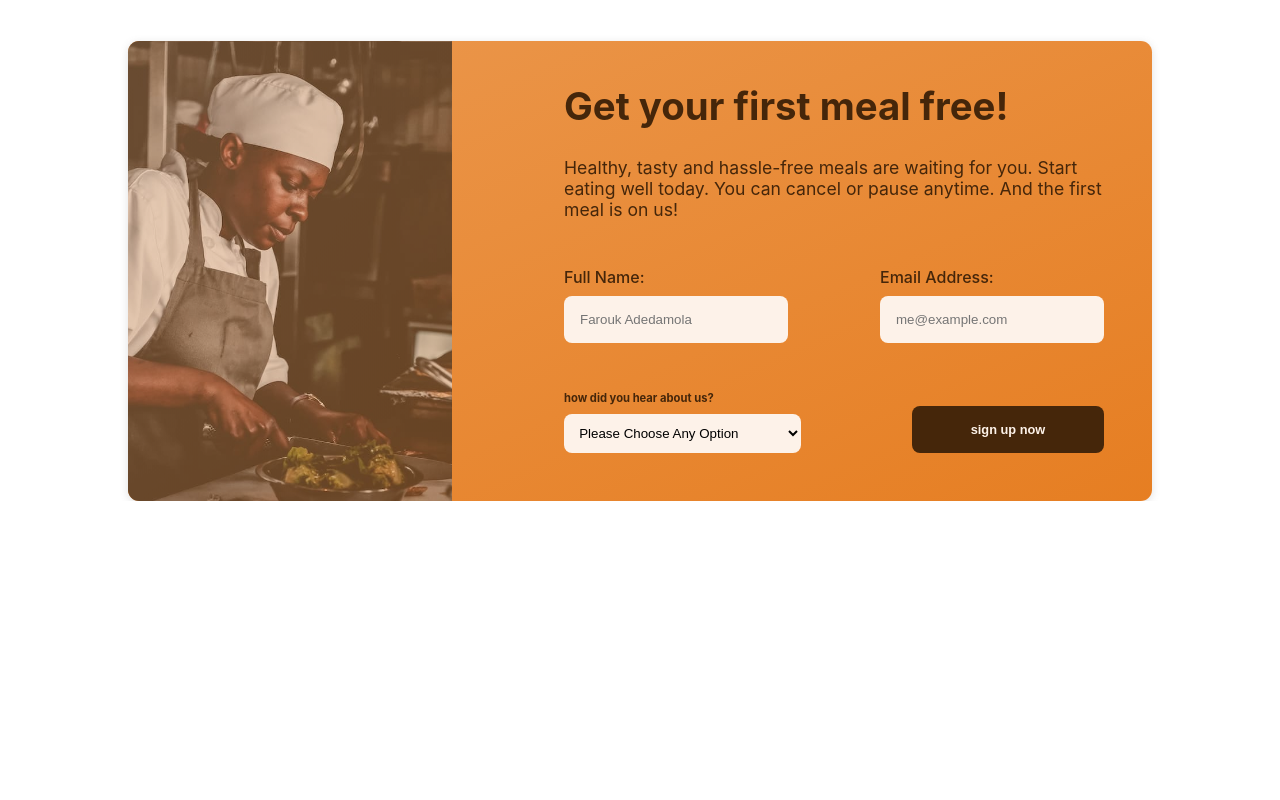
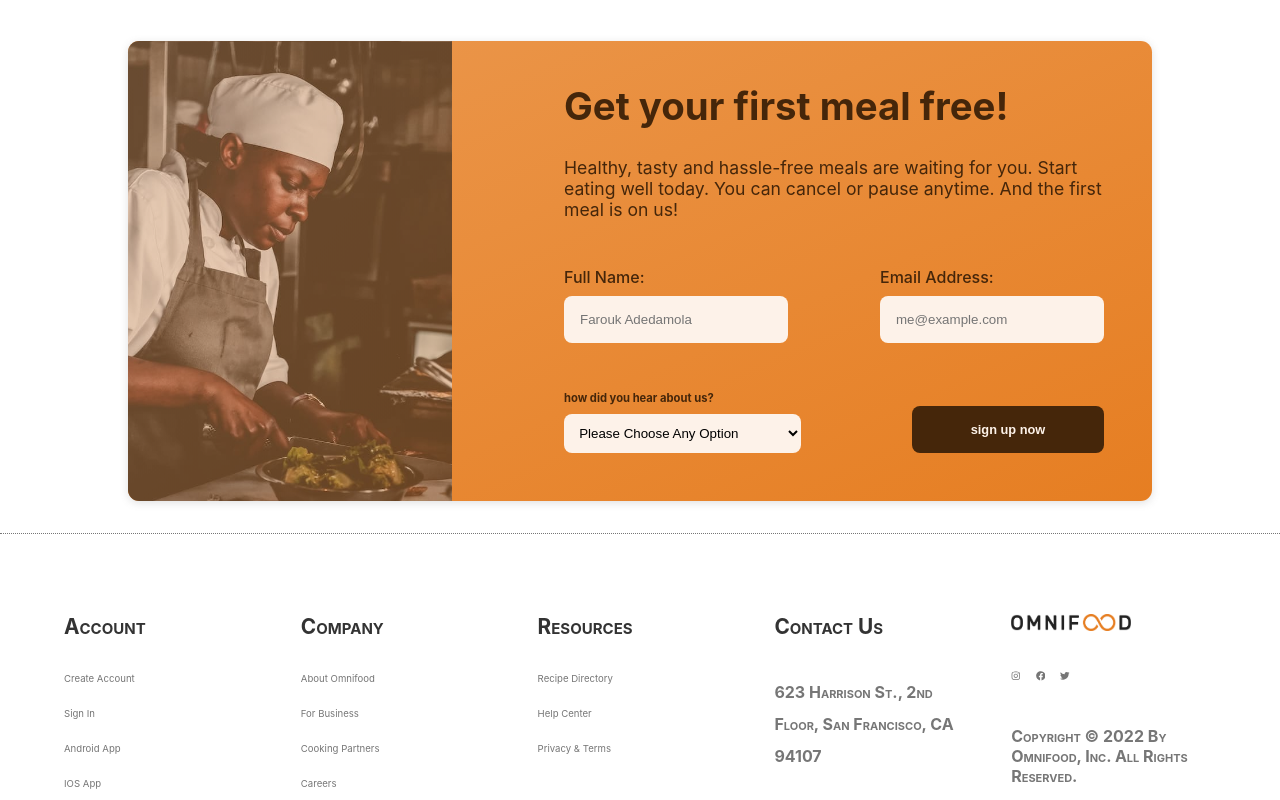
Before and after one commit to Farouk-Adedamola/OmniFood-clone, a React (Create React App) app: page / in a window 1280 px wide. Shown: the part 5058-5858 px from the top of the page. Before the commit the page ends 5559 px from the top, so only its background shows below. Built offline with nearby package versions, Linux system fonts and the light colour scheme.

Commit message:
commit changes

```diff
--- a/src/Components/Footer/Footer.js
+++ b/src/Components/Footer/Footer.js
@@ -57,6 +57,17 @@ const Footer = () => {
               </li>
             </ul>
           </div>
+
+          <div
+            className={`${classes.section} && ${classes.space} && ${classes.last}`}
+          >
+            <p>contact us</p>
+            <ul className={classes.address}>
+              <p className={classes.copy}>
+                623 Harrison St., 2nd Floor, San Francisco, CA 94107
+              </p>
+            </ul>
+          </div>
           <div className={`${classes.section} && ${classes.space}`}>
             <img src={logo} alt="logo" />
             <div className={classes.space} style={{ paddingTop: "1.5rem" }}>
@@ -82,26 +93,6 @@ const Footer = () => {
               </p>
             </div>
           </div>
-
-          <div className={`${classes.section} && ${classes.space}`}>
-            <p>contact us</p>
-            <ul className={classes.address}>
-              <p className={classes.copy}>
-                623 Harrison St., 2nd Floor, San Francisco, CA 94107
-              </p>
-              <p
-                className={classes.copy}
-                style={{
-                  fontSize: "0.6rem",
-                  fontWeight: "normal",
-                  marginTop: "0",
-                  paddingTop: "0",
-                }}
-              >
-                faroukadedamola1@gmail.com
-              </p>
-            </ul>
-          </div>
         </section>
       </main>
     </Fragment>
--- a/src/Components/Footer/Footer.module.css
+++ b/src/Components/Footer/Footer.module.css
@@ -15,7 +15,7 @@
   display: flex;
   flex-wrap: wrap;
   margin-top: 0;
-  justify-content: space-between;
+  justify-content: space-around;
   align-items: flex-start;
 }
 
@@ -41,10 +41,10 @@
 
 .section ul li a {
   text-decoration: none;
-  font-size: small;
+  font-size: 0.6rem;
   text-transform: capitalize;
   color: #767676;
-  font-weight: 600;
+  font-weight: 400;
 }
 
 .section img {
@@ -52,6 +52,10 @@
   height: auto;
   margin: 0;
   padding: 0;
+}
+
+.section .copy {
+  font-size: 1.2rem;
 }
 
 @media screen and (max-width: 300px) {
@@ -75,7 +79,7 @@
   color: #767676;
   align-self: end;
   margin-bottom: 0;
-  width: 30vw;
+  width: 150px;
   padding: 1rem 0 0 0;
 }
 
@@ -89,7 +93,41 @@
   justify-content: space-around;
 }
 
-@media screen and (min-width: 760px) {
+@media screen and (min-width: 400px) {
+  .main {
+    padding: 0 3rem;
+  }
+  .area {
+    display: flex;
+    flex-wrap: wrap;
+    margin: 0 auto;
+    align-items: flex-start;
+    width: 100%;
+  }
+
+  .section .copy {
+    width: 200px;
+    font-size: 1rem;
+  }
+
+  .section p {
+    font-size: 1.3rem;
+  }
+
+  .section {
+    flex: 1 1 150px;
+  }
+
+  .space {
+    padding: 0;
+  }
+
+  .last {
+    display: none;
+  }
+}
+
+@media screen and (min-width: 1010px) {
   .area {
     display: grid;
     justify-content: center;
@@ -107,4 +145,8 @@
   .space {
     padding: 0;
   }
+
+  .last {
+    display: block;
+  }
 }
--- a/src/Pages/Home.js
+++ b/src/Pages/Home.js
@@ -22,7 +22,7 @@ const Home = () => {
         <Pricing />
         <Advantages />
         <Card />
-        {/* <Footer /> */}
+        <Footer />
       </section>
     </Fragment>
   );
```
